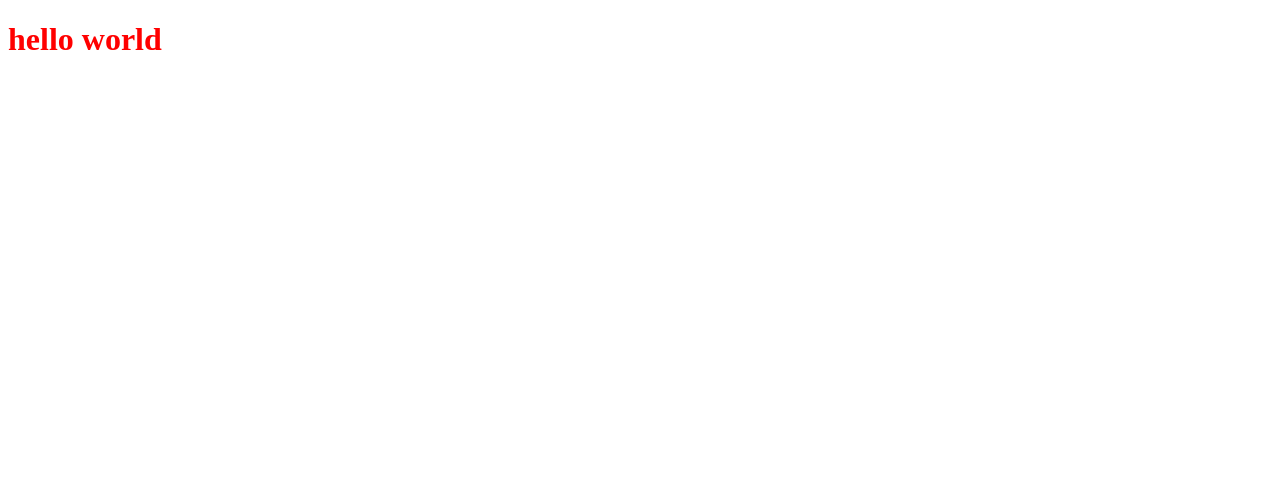
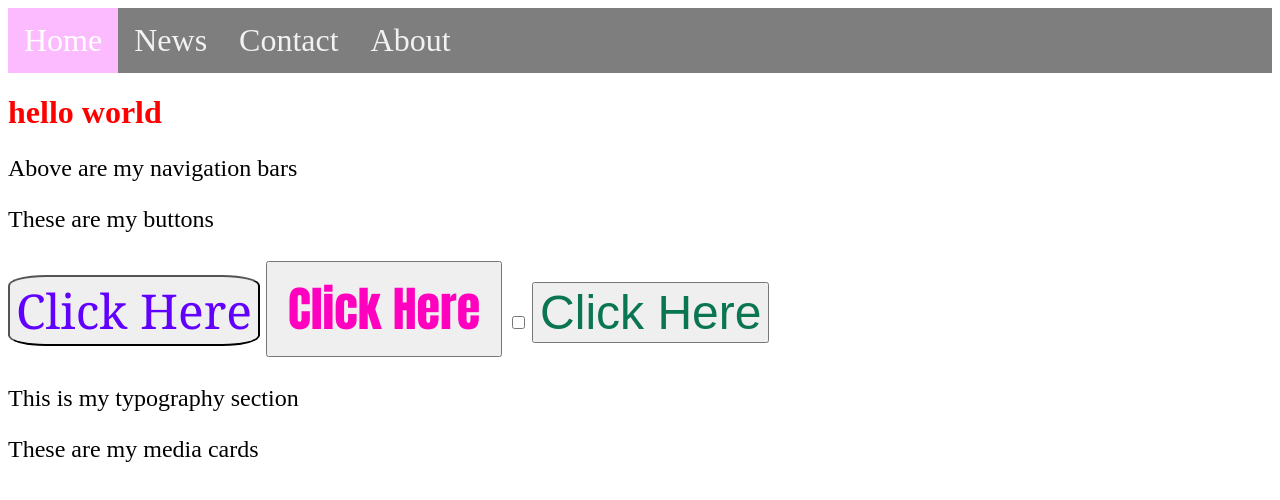
Before and after one commit to aschieff/components, a plain HTML site: page index.html in a window 1280 px wide. Drawn offline with Linux system fonts and the light colour scheme.

Commit message:
Added Buttons
Added four buttons

```diff
--- a/index.html
+++ b/index.html
@@ -7,7 +7,25 @@
     <title>Document</title>
     <link rel="stylesheet" href="style.css">
 </head>
+<div class="topnav">
+    <a class="active" href="#home">Home</a>
+    <a href="#news">News</a>
+    <a href="#contact">Contact</a>
+    <a href="#about">About</a>
+  </div>
+
 <body>
    <h1>hello world</h1>
+<p> Above are my navigation bars </p>
+<p> These are my buttons </p>
+<button id="button-1"> Click Here </button>
+<button id="button-2"> Click Here </button>
+<label id="switch-3" class="switch">
+    <input type="checkbox">
+    <span class="slider round"></span>
+  </label>
+<button id="button-4"> Click Here </button>
+<p> This is my typography section </p>
+<p> These are my media cards </p>
 </body>
 </html>
--- a/style.css
+++ b/style.css
@@ -1,3 +1,56 @@
 h1 {
     color:red;
 }
+.topnav {
+    background-color: rgb(126, 126, 126);
+    overflow: hidden;
+  }
+
+  .topnav a {
+    float: left;
+    color: #f2f2f2;
+    text-align: center;
+    padding: 14px 16px;
+    text-decoration: none;
+    font-size: 4ch;
+  }
+
+  .topnav a:hover {
+    background-color: #ddd;
+    color: black;
+  }
+
+  .topnav a.active {
+    background-color: #fdbbff;
+    color: white;
+  }
+  p {
+    font-size: 3ch;
+  }
+  #button-1 {
+    color: rgb(98, 0, 255);
+    border-radius: 15%;
+    font-family: Cambria, Cochin, Georgia, Times, 'Times New Roman', serif;
+    font-size: 6ch;
+  }
+#button-2 {
+    color: rgb(255, 0, 191);
+    padding: 10px 20px;
+    text-align: center;
+    text-decoration: none;
+    display: inline-block;
+    font-size: 6ch;
+    margin: 4px 2px;
+    transition-duration: 0.4s;
+    cursor: pointer;
+    font-family: Impact, Haettenschweiler, 'Arial Narrow Bold', sans-serif;
+  }
+  #switch-3 {
+    color: aqua;
+    width: 30ch;
+    height: 30ch;
+  }
+  #button-4 {
+    color: rgb(10, 117, 82);
+    font-size: 6ch;
+  }
```
